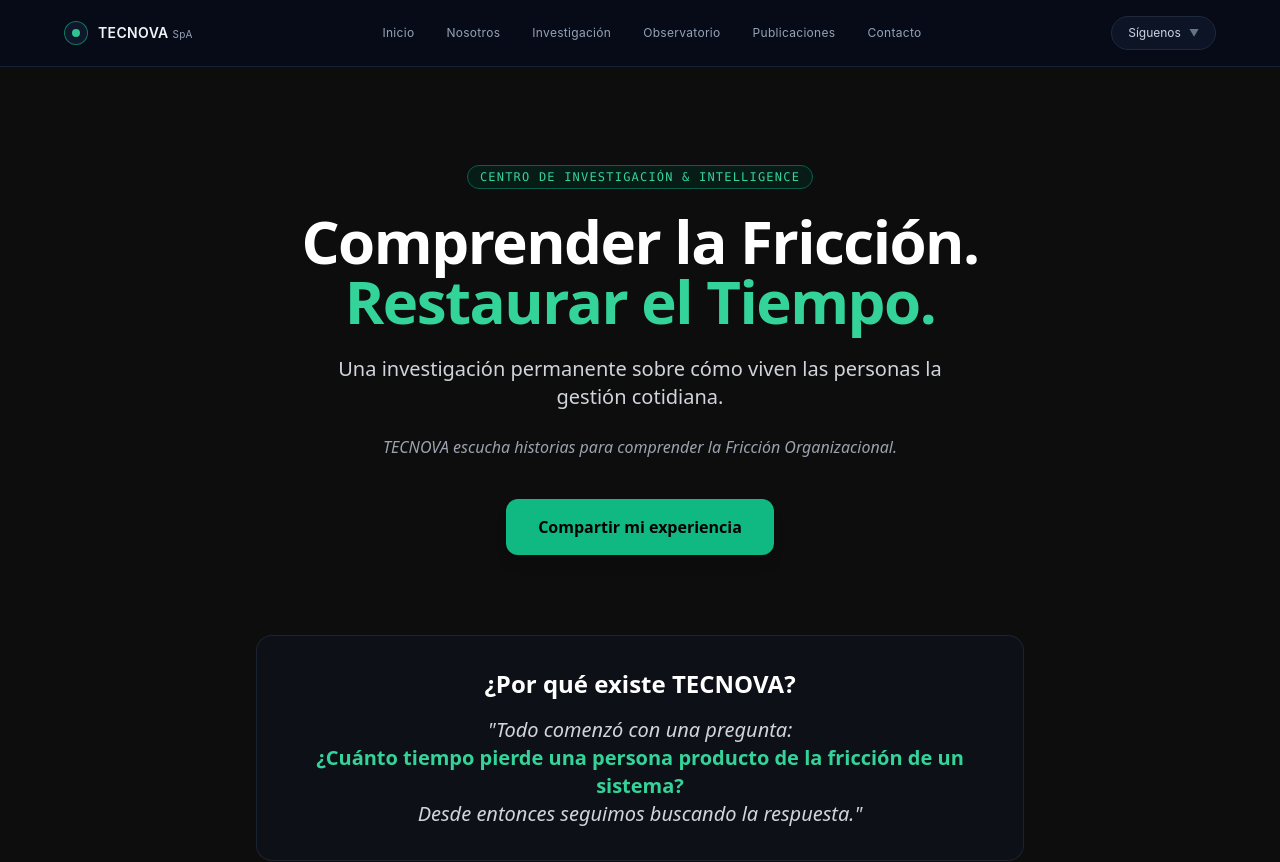
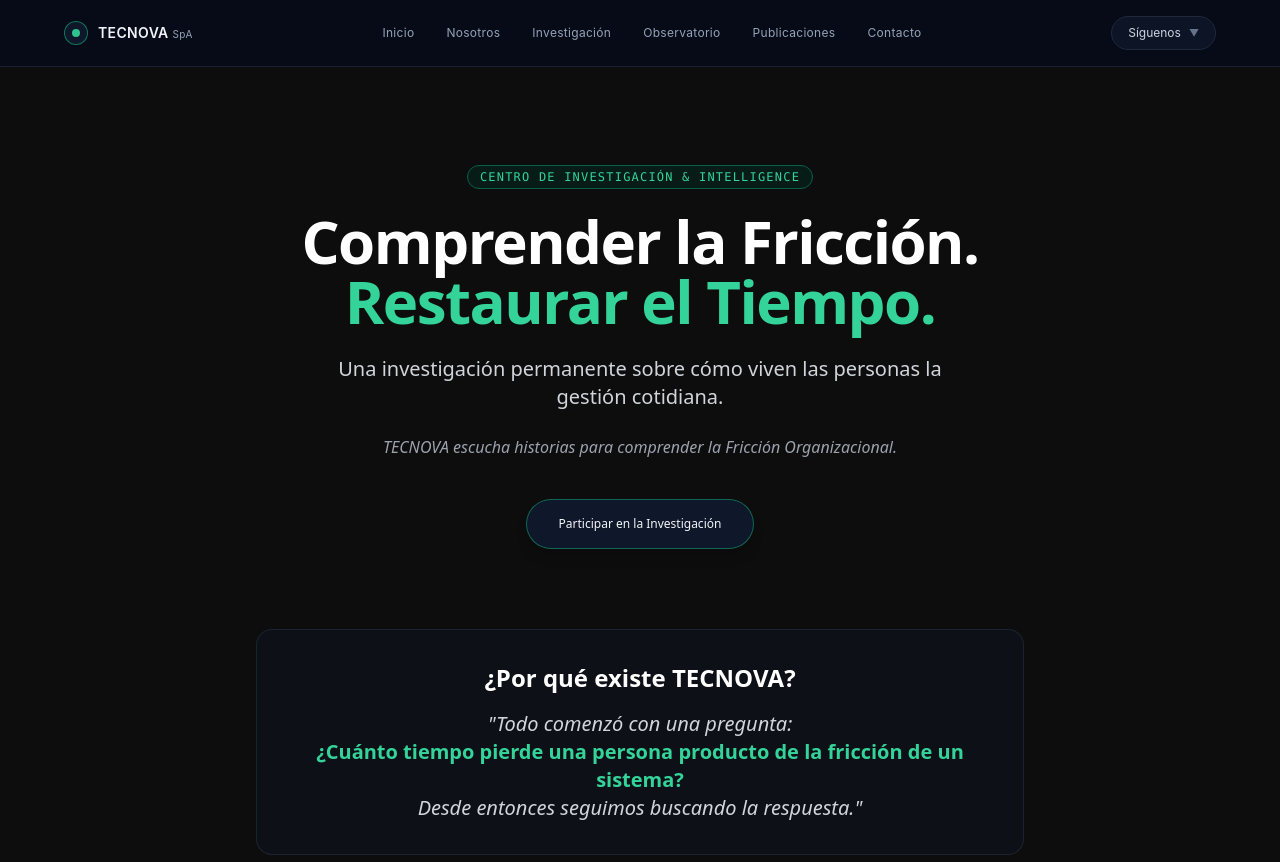
Before and after one commit to tecnova1/tecnova-platform, a Next.js app: page / in a window 1280 px wide. Shown: the top 862 px of the page. Built offline with nearby package versions, Linux system fonts and the light colour scheme.

Commit message:
Replace experience link with ModalInvestigacion component

```diff
--- a/app/page.tsx
+++ b/app/page.tsx
@@ -1,4 +1,5 @@
 import React from 'react';
+import { ModalInvestigacion } from '@/components/ui/ModalInvestigacion';
 
 export default function Home() {
   return (
@@ -23,13 +24,9 @@ export default function Home() {
           TECNOVA escucha historias para comprender la Fricción Organizacional.
         </p>
 
-        <div className="pt-4">
-          <a
-            href="#experiencia"
-            className="inline-block bg-emerald-500 hover:bg-emerald-400 text-black font-bold px-8 py-4 rounded-xl shadow-lg hover:shadow-emerald-500/20 transition-all duration-200"
-          >
-            Compartir mi experiencia
-          </a>
+        {/* COMPONENTE MODAL INTERNO */}
+        <div className="pt-4 flex justify-center">
+          <ModalInvestigacion />
         </div>
       </section>
 
```
